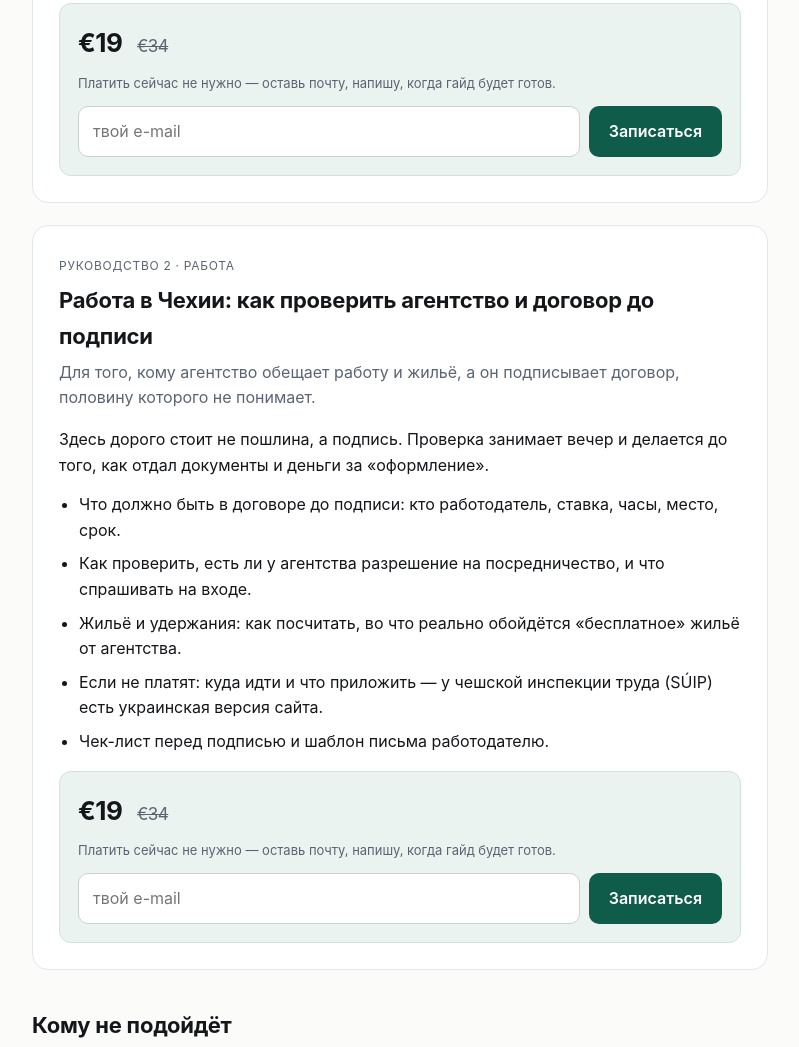
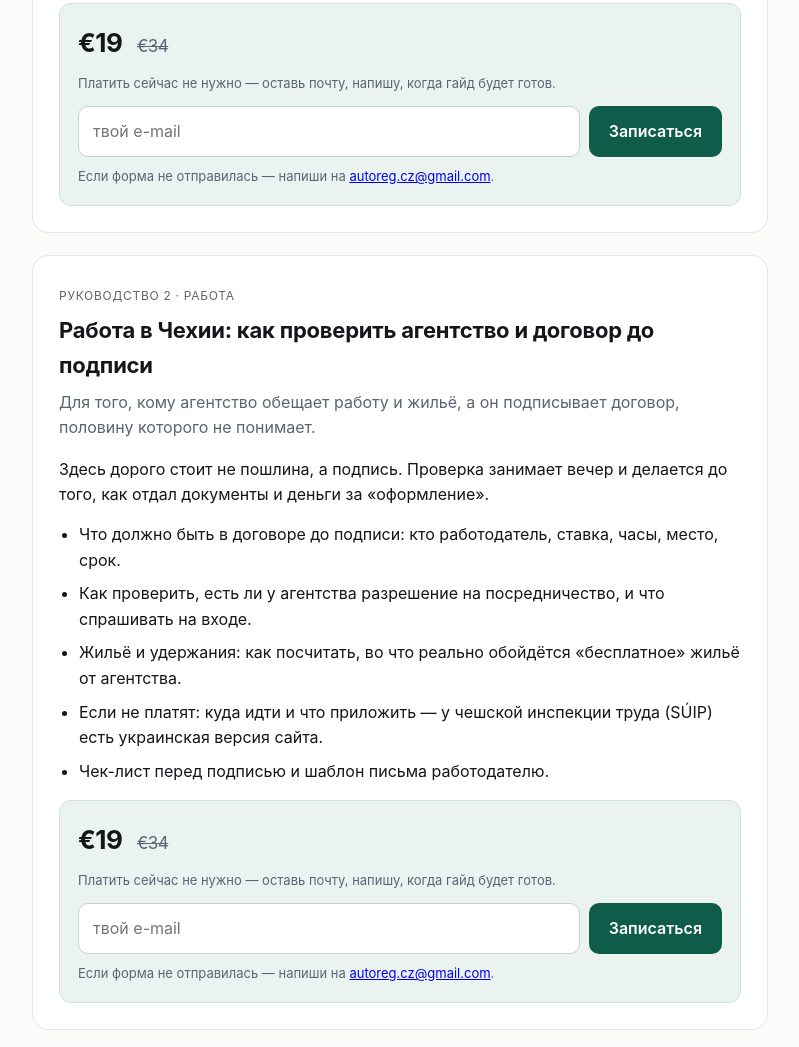
Before and after one commit to Yaroslav8292/auto-cz, a plain HTML site: page index.html in a window 1280 px wide. Shown: the part 1039-2086 px from the top of the page, without its empty margins (240-1039 px from the left). Drawn offline with Linux system fonts and the light colour scheme.

Commit message:
Fallback: mailto под формами

```diff
--- a/index.html
+++ b/index.html
@@ -91,6 +91,7 @@
         <button type="submit">Записаться</button>
       </form>
       <div class="ok">Готово. Напишу, как только гайд будет собран.</div>
+      <p class="fine">Если форма не отправилась — напиши на <a href="mailto:autoreg.cz@gmail.com">autoreg.cz@gmail.com</a>.</p>
     </div>
   </section>
 
@@ -118,6 +119,7 @@
         <button type="submit">Записаться</button>
       </form>
       <div class="ok">Готово. Напишу, как только гайд будет собран.</div>
+      <p class="fine">Если форма не отправилась — напиши на <a href="mailto:autoreg.cz@gmail.com">autoreg.cz@gmail.com</a>.</p>
     </div>
   </section>
 
```
